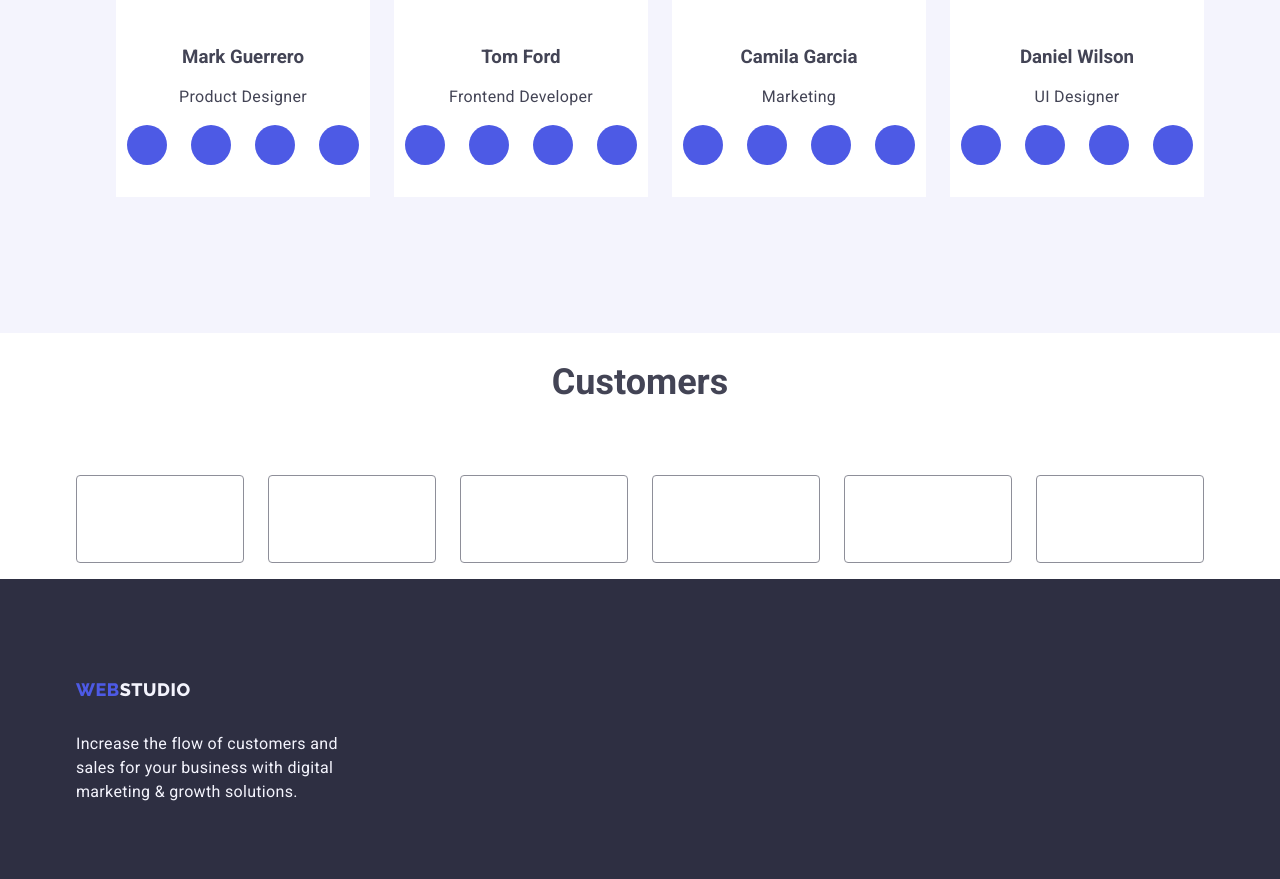
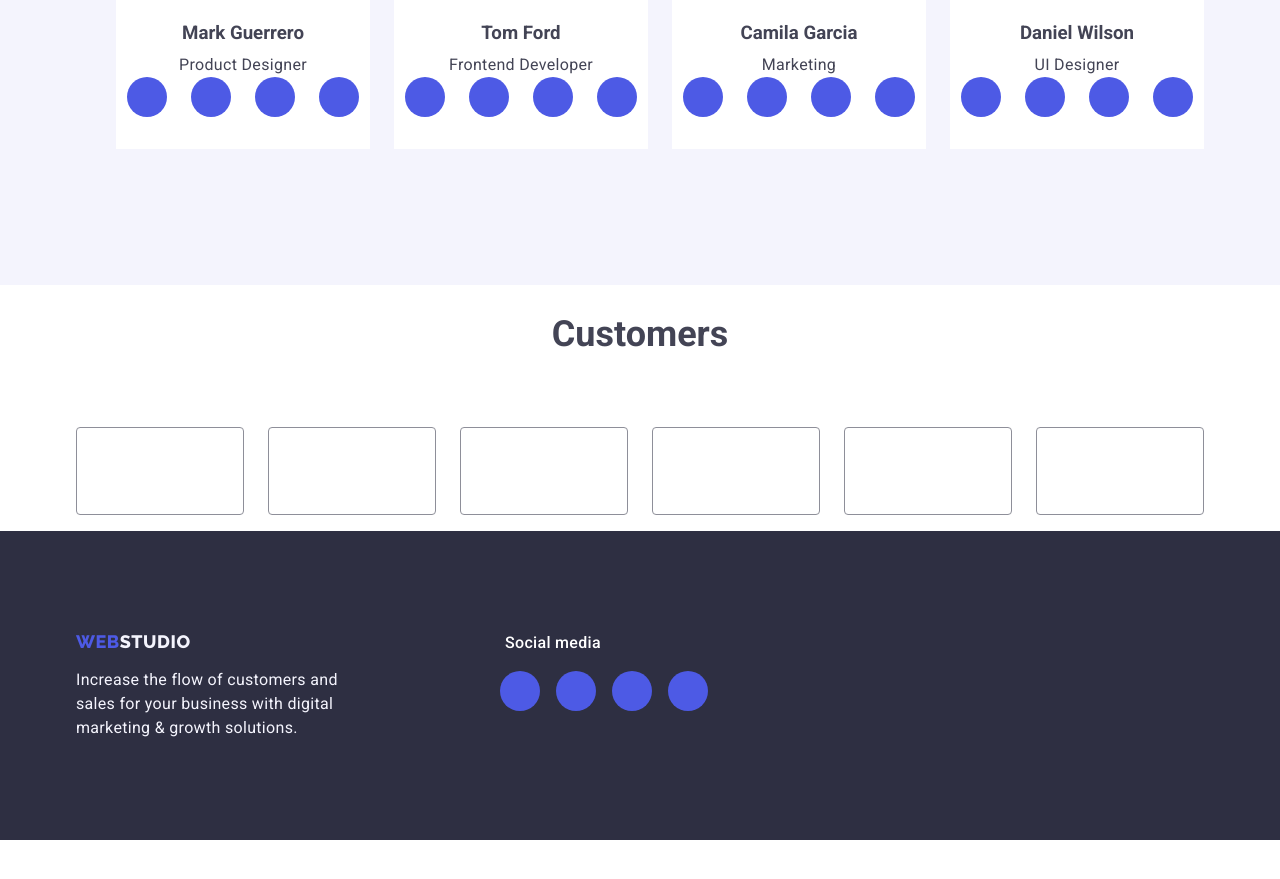
Before and after one commit to mgbaronescu/goit-markup-hw-04, a plain HTML site: page index.html in a window 1280 px wide. Shown: the part 2316-3195 px from the top of the page. After the commit the page ends 3156 px from the top, so only its background shows below. Drawn offline with nearby package versions, Linux system fonts and the light colour scheme.

Commit message:
index.html

```diff
--- a/css/styles.css
+++ b/css/styles.css
@@ -16,6 +16,9 @@ body {
 }
 img {
   display: block;
+}
+p {
+  margin: 0;
 }
 
 .header {
@@ -230,8 +233,8 @@ img {
   margin-bottom: 8px;
 }
 
-.svg-color-section-one{
-  fill:var(--navy-blue)
+.svg-color-section-one {
+  fill: var(--navy-blue);
 }
 .about-image {
   width: calc(100% - 48px / 3);
@@ -391,3 +394,45 @@ img {
 .logo-studio-footer {
   color: #f4f4fd;
 }
+.footer-div-logo {
+  margin-right: 120px;
+}
+.foot-div {
+  display: flex;
+  align-items: baseline;
+}
+.social-media-footer {
+  display: block;
+}
+.social-element {
+  display: flex;
+  gap: 16px;
+  justify-content: center;
+  list-style-type: none;
+}
+
+.social-footer-title {
+  width: 40px;
+  height: 40px;
+}
+
+.social-footer-media {
+  width: 100%;
+  height: 100%;
+  background-color: var(--iris);
+  border-radius: 50%;
+  display: flex;
+  align-items: center;
+  justify-content: center;
+}
+.sm-footer {
+  color: var(--WHITE, #fff);
+  margin-bottom: 16px;
+  font-family: "Roboto", sans-serif;
+  font-size: 16px;
+  font-style: normal;
+  font-weight: 500;
+  line-height: 1.5;
+  letter-spacing: 0.02em;
+  padding: 0px 45px;
+}
--- a/index.html
+++ b/index.html
@@ -392,7 +392,9 @@
 
     <footer class="background">
       <!--Logo subsol-->
-      <div class="container">
+
+      <div class="foot-div container">
+        <div class="footer-div-logo">
           <a class="logo-web logo-footer link" href="./index.html"
             >Web<span class="logo-studio-footer">Studio</span></a
           >
@@ -401,6 +403,44 @@
             digital marketing & growth solutions.
           </p>
         </div>
+         <div class="social-media-footer">
+        <p class="sm-footer">Social media</p>
+        <ul class="social-element">
+          <li class="social-footer-title">
+            <a href="" class="social-footer-media">
+              <svg width="16" hight="16" class="svg-color">
+                <use></use>
+              </svg>
+            </a>
+          </li>
+          <li class="social-media-title">
+            <a href="" class="social-media">
+              <svg width="16" hight="16" class="svg-color">
+                <use></use>
+              </svg>
+            </a>
+          </li>
+          <li class="social-media-title">
+            <a href="" class="social-media">
+              <svg width="16" hight="16" class="svg-color">
+                <use></use>
+              </svg>
+            </a>
+          </li>
+          <li class="social-media-title">
+            <a href="" class="social-media">
+              <svg width="16" hight="16" class="svg-color">
+                <use></use>
+              </svg>
+            </a>
+          </li>
+        </ul>
+      </div>
+      </div>
+
+
+
+
     </footer>
   </body>
 </html>
```
Lines whose indentation alone changed are shown as unchanged.
